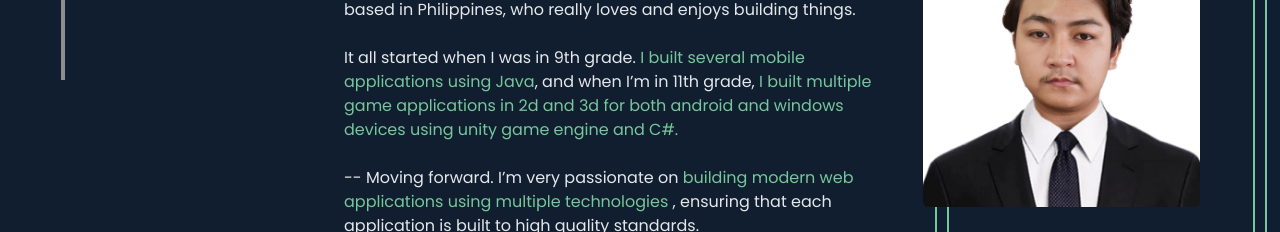
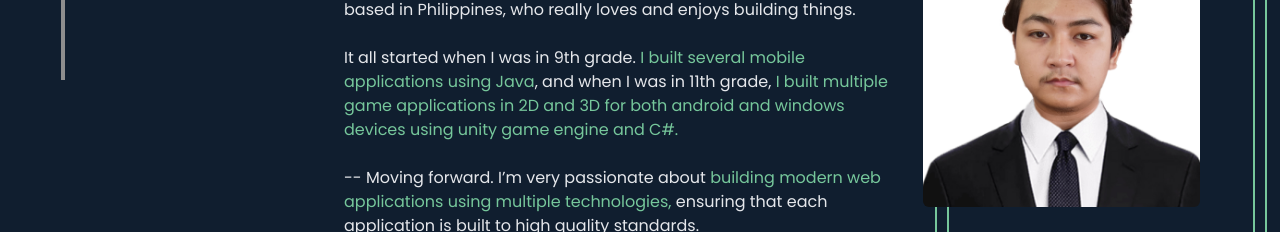
Before and after one commit to minimike022/portfolio-fe, a Vue app: page / in a window 1280 px wide. Shown: the part 720-952 px from the top of the page. Built offline with nearby package versions, Linux system fonts and the light colour scheme.

Commit message:
Minor grammar changes

```diff
--- a/src/layouts/about/AboutUs.vue
+++ b/src/layouts/about/AboutUs.vue
@@ -19,13 +19,13 @@
                     building things.
                     <br><br>It all started when I was in 9th grade. <span class="text-primary">I built several mobile
                     applications
-                    using Java</span>, and when I’m in 11th grade, <span class="text-primary">I built multiple game applications in 2d and 3d for both android and
+                    using Java</span>, and when I was in 11th grade, <span class="text-primary">I built multiple game applications in 2D and 3D for both android and
                         windows devices using unity game engine and C#.</span>
 
-                    <br><br>-- Moving forward. I’m very passionate on <span class="text-primary">
+                    <br><br>-- Moving forward. I’m very passionate about <span class="text-primary">
                         building modern web applications using multiple
-                    technologies
-                    </span>, ensuring that each application is built to high quality standards.
+                    technologies,
+                    </span> ensuring that each application is built to high quality standards.
                     <br><br>Here are the languages and frameworks that I’ve been working with recently.
                     <br><br><div class="grid grid-cols-3 gap-y-2 text-sm">
                         <li>HTML</li>
```
